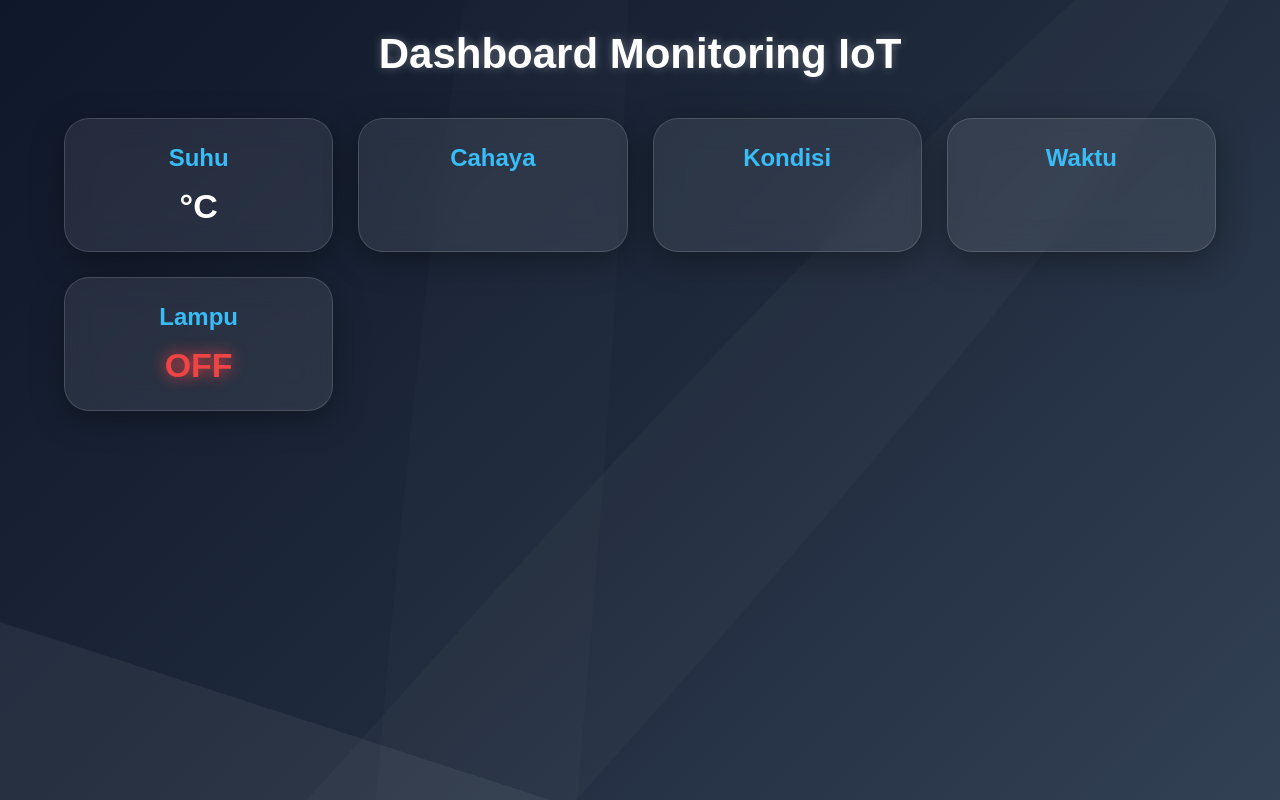
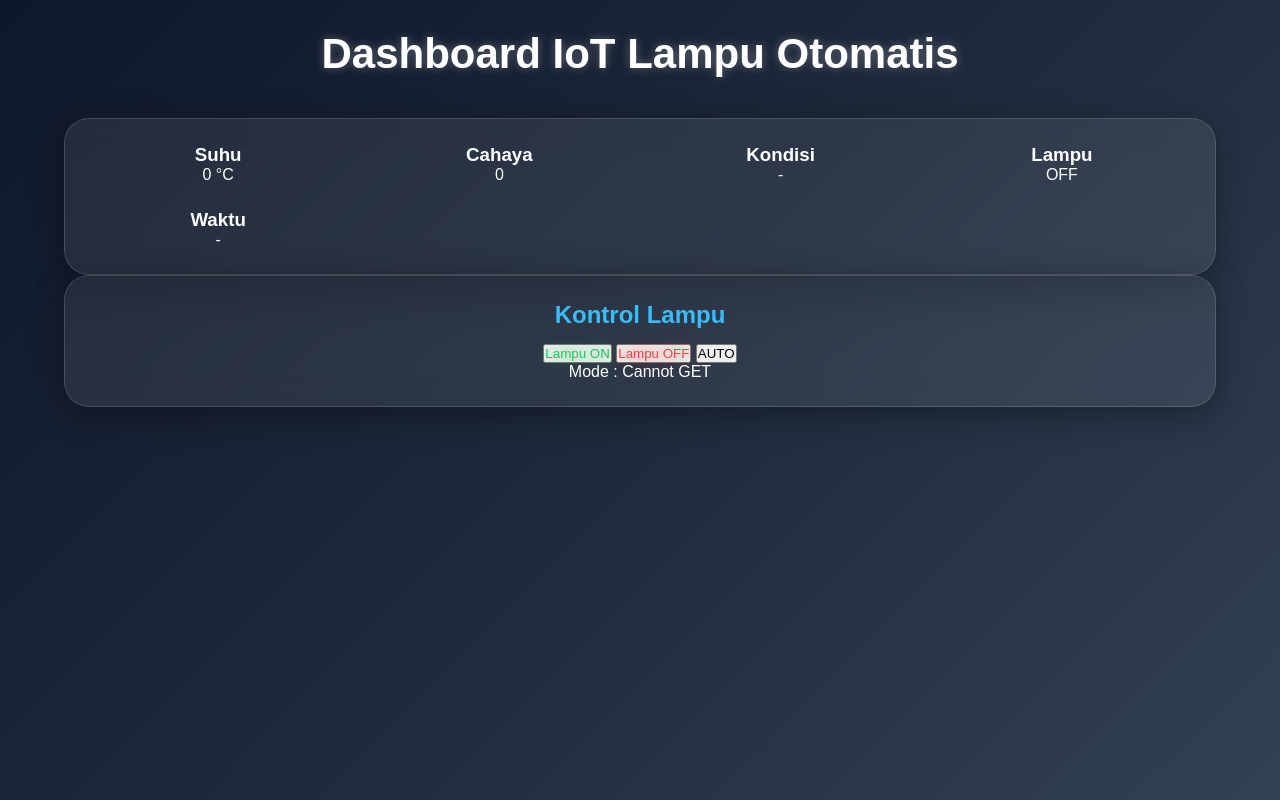
Before and after one commit to LeoFtDitzz/iot, a Python web app: template templates/index.html in a window 1280 px wide. Run offline with Jinja, Linux system fonts and the light colour scheme; the template is opened without the code that fills it, so the values that code supplies are empty.

Commit message:
Update index.html

```diff
--- a/templates/index.html
+++ b/templates/index.html
@@ -1,69 +1,122 @@
 <!DOCTYPE html>
-<html lang="en">
+<html>
+<head>
+    <meta charset="UTF-8">
+    <meta name="viewport" content="width=device-width, initial-scale=1.0">
+    <title>Dashboard IoT Lampu Otomatis</title>
 
-<head>
-
-    <meta charset="UTF-8">
-
-    <title>Dashboard IoT</title>
-
-    <link
-        rel="stylesheet"
-        href="{{ url_for('static', filename='style.css') }}"
-    >
-
-    <meta http-equiv="refresh" content="5">
-
+    <link rel="stylesheet" href="{{ url_for('static', filename='style.css') }}">
 </head>
 
 <body>
 
-    <div class="wave"></div>
-    <div class="wave wave2"></div>
-    <div class="wave wave3"></div>
+<div class="container">
 
-    <div class="container">
+    <h1>Dashboard IoT Lampu Otomatis</h1>
 
-        <h1>Dashboard Monitoring IoT</h1>
+    <div class="card">
 
         <div class="grid">
 
-            <div class="card">
-                <h2>Suhu</h2>
-                <p>{{ data.suhu }} °C</p>
+            <div class="item">
+                <h3>Suhu</h3>
+                <div class="value" id="suhu">0 °C</div>
             </div>
 
-            <div class="card">
-                <h2>Cahaya</h2>
-                <p>{{ data.cahaya }}</p>
+            <div class="item">
+                <h3>Cahaya</h3>
+                <div class="value" id="cahaya">0</div>
             </div>
 
-            <div class="card">
-                <h2>Kondisi</h2>
-                <p>{{ data.kondisi }}</p>
+            <div class="item">
+                <h3>Kondisi</h3>
+                <div class="value" id="kondisi">-</div>
             </div>
 
-            <div class="card">
-                <h2>Waktu</h2>
-                <p>{{ data.waktu }}</p>
+            <div class="item">
+                <h3>Lampu</h3>
+                <div class="value" id="lampu">OFF</div>
             </div>
 
-            <div class="card">
-
-                <h2>Lampu</h2>
-
-                {% if data.kondisi == "Gelap" %}
-                    <p class="on">ON</p>
-                {% else %}
-                    <p class="off">OFF</p>
-                {% endif %}
-
+            <div class="item">
+                <h3>Waktu</h3>
+                <div class="value" id="waktu">-</div>
             </div>
 
         </div>
 
     </div>
 
+    <div class="card">
+
+        <h2>Kontrol Lampu</h2>
+
+        <button class="on" onclick="sendCommand('ON')">
+            Lampu ON
+        </button>
+
+        <button class="off" onclick="sendCommand('OFF')">
+            Lampu OFF
+        </button>
+
+        <button class="auto" onclick="sendCommand('AUTO')">
+            AUTO
+        </button>
+
+        <div class="status" id="mode">
+            Mode : AUTO
+        </div>
+
+    </div>
+
+</div>
+
+<script>
+
+async function loadData(){
+
+    const response = await fetch("/sensor");
+    const data = await response.json();
+
+    document.getElementById("suhu").innerHTML =
+        data.suhu + " °C";
+
+    document.getElementById("cahaya").innerHTML =
+        data.cahaya;
+
+    document.getElementById("kondisi").innerHTML =
+        data.kondisi;
+
+    document.getElementById("lampu").innerHTML =
+        data.lampu;
+
+    document.getElementById("waktu").innerHTML =
+        data.waktu;
+}
+
+async function loadMode(){
+
+    const response = await fetch("/command");
+    const mode = await response.text();
+
+    document.getElementById("mode").innerHTML =
+        "Mode : " + mode;
+}
+
+async function sendCommand(cmd){
+
+    await fetch("/set_command/" + cmd);
+
+    loadMode();
+}
+
+loadData();
+loadMode();
+
+setInterval(loadData, 2000);
+setInterval(loadMode, 2000);
+
+</script>
+
 </body>
-
 </html>
```
